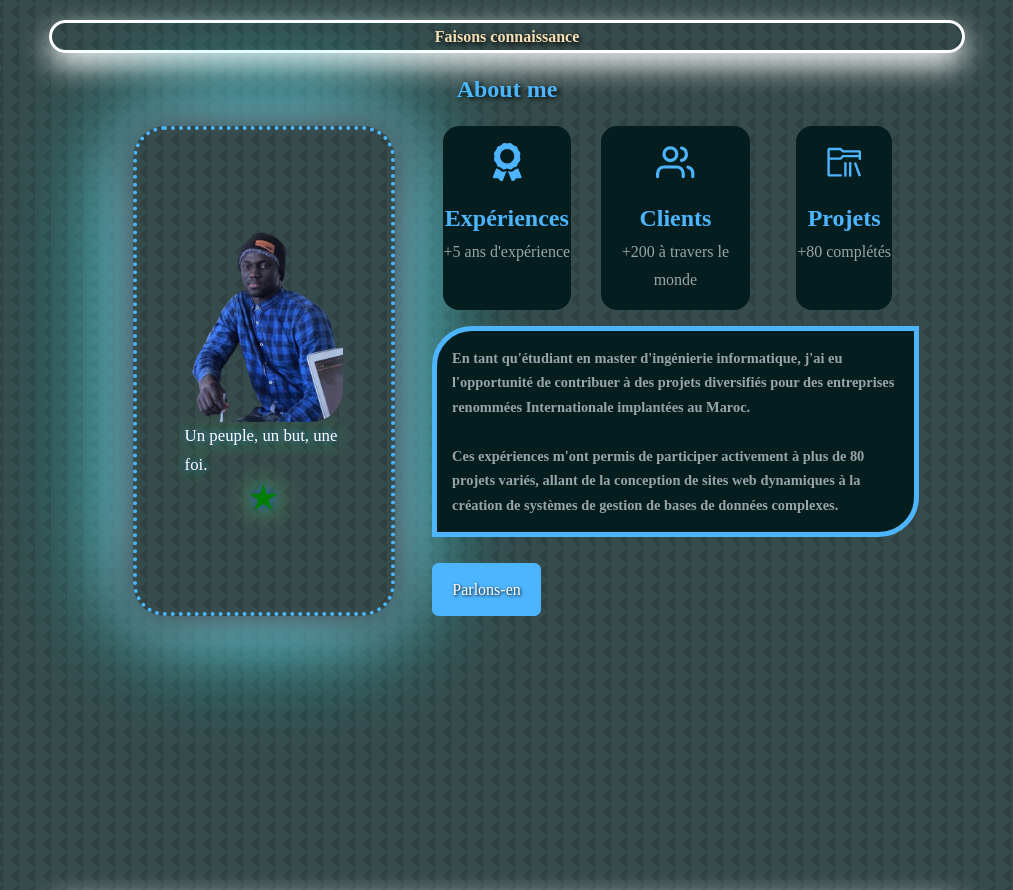
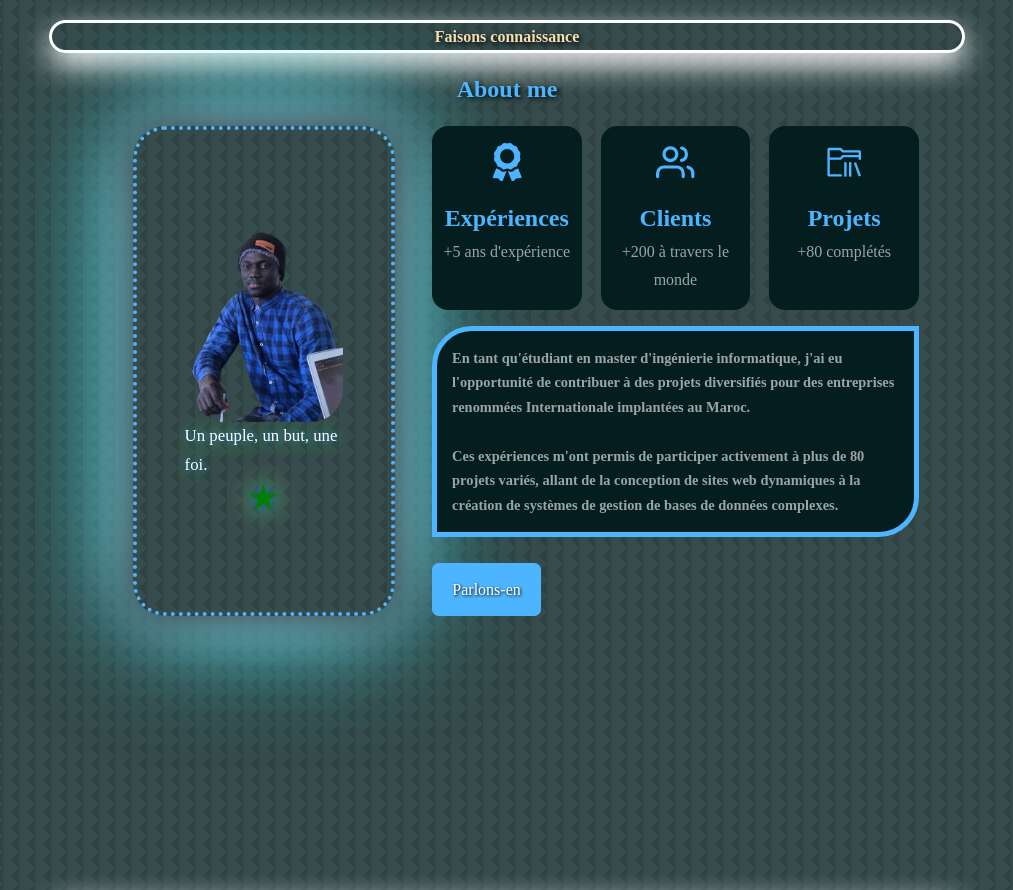
Before and after one commit to Mouhamed1003/keenprogrammer.com, a React (Create React App) app: page / in a window 1280 px wide. Shown: the part 860-1750 px from the top of the page, without its empty margins (133-1146 px from the left). Built offline with nearby package versions, Linux system fonts and the light colour scheme.

Commit message:
Update a_propos.css

```diff
--- a/src/components/a_propos/a_propos.css
+++ b/src/components/a_propos/a_propos.css
@@ -117,11 +117,11 @@ section {
     background: var(--color-bg-variant);
     border: 1px solid transparent;
     border-radius: 1rem;
-    padding: 1rem 0;
+    padding: 1rem 0.2rem;
     text-align: center;
     transition: var(--transition);
     max-width: 165px;
-    margin: 0 auto;
+    margin: 0;
 }
 
 .apropos_card:hover {
```
